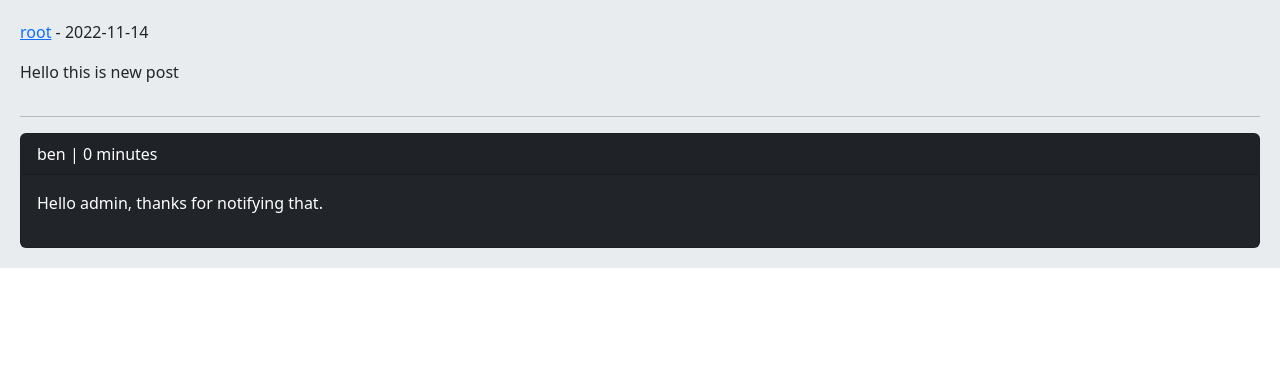
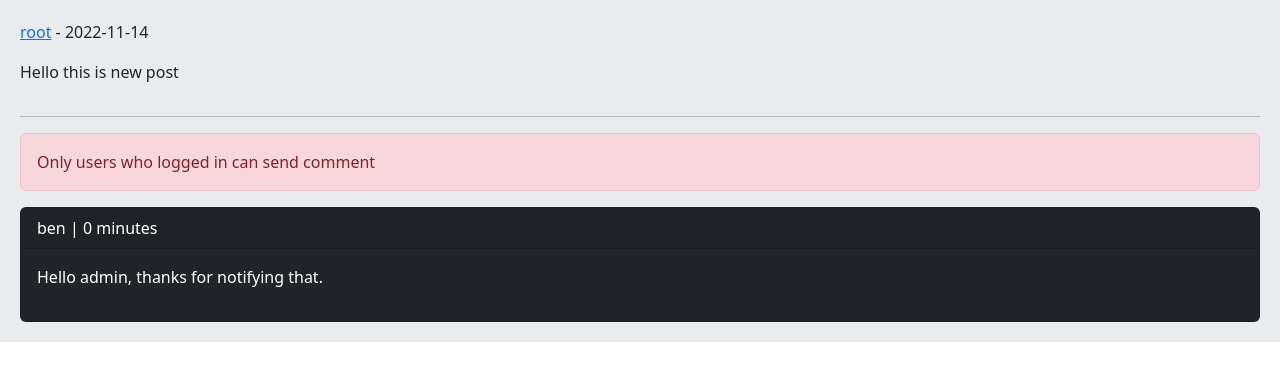
Before and after one commit to mehdi-mirzaie78/Education, a Django app: a page that uses Django 2/A/home/templates/home/detail.html in a window 1280 px wide. Shown: the part 56-437 px from the top of the page. Run offline with Django 4.2, Linux system fonts and the light colour scheme; data comes from the database, SQL or seed files in the repository; both versions use the stored data as it was after the commit.

Commit message:
Session 36: method decorator | created form to make comment by the users

```diff
--- a/Django 2/A/home/templates/home/detail.html
+++ b/Django 2/A/home/templates/home/detail.html
@@ -17,6 +17,16 @@
 
 	<hr>
 
+	{% if request.user.is_authenticated %}
+		<form action="" method="post">
+			{% csrf_token %}
+			{{ form.as_p }}
+			<input type="submit" value="Send" class="btn btn-primary">
+		</form>
+	{% else %}
+		<p class="alert alert-danger">Only users who logged in can send comment</p>
+	{% endif %}
+
 {#	<p>{{ comments.count }} comments</p>#}
 	{% for comment in comments %}
 		<div class="card bg-dark text-white">
--- a/Django 2/A/home/views.py
+++ b/Django 2/A/home/views.py
@@ -3,8 +3,10 @@ from django.views import View
 from .models import Post
 from django.contrib.auth.mixins import LoginRequiredMixin
 from django.contrib import messages
-from .forms import PostCreateUpdateForm
+from .forms import PostCreateUpdateForm, CommentCreateForm
 from django.utils.text import slugify
+from django.contrib.auth.decorators import login_required
+from django.utils.decorators import method_decorator
 
 
 class HomeView(View):
@@ -19,11 +21,27 @@ class HomeView(View):
 
 
 class PostDetailView(View):
+    class_form = CommentCreateForm
 
-    def get(self, request, post_id, post_slug):
-        post = get_object_or_404(Post, pk=post_id, slug=post_slug)
+    def setup(self, request, *args, **kwargs):
+        self.post_instance = get_object_or_404(Post, pk=kwargs['post_id'], slug=kwargs['post_slug'])
+        return super().setup(request, *args, **kwargs)
+
+    def get(self, request, *args, **kwargs):
+        post = self.post_instance
         comments = post.pcomments.filter(is_reply=False)
-        return render(request, 'home/detail.html', {'post': post, 'comments': comments})
+        return render(request, 'home/detail.html', {'post': post, 'comments': comments, 'form': self.class_form})
+
+    @method_decorator(login_required)
+    def post(self, request, *args, **kwargs):
+        form = self.class_form(request.POST)
+        if form.is_valid():
+            new_comment = form.save(commit=False)
+            new_comment.user = request.user
+            new_comment.post = self.post_instance
+            new_comment.save()
+            messages.success(request, 'Your comment submitted successfully', 'success')
+            return redirect('home:post_detail', self.post_instance.id, self.post_instance.slug)
 
 
 class PostDeleteView(LoginRequiredMixin, View):
```
Also changed, not shown: Django 2/A/home/forms.py (+10 -1 lines), Django 2/A/db.sqlite3.
